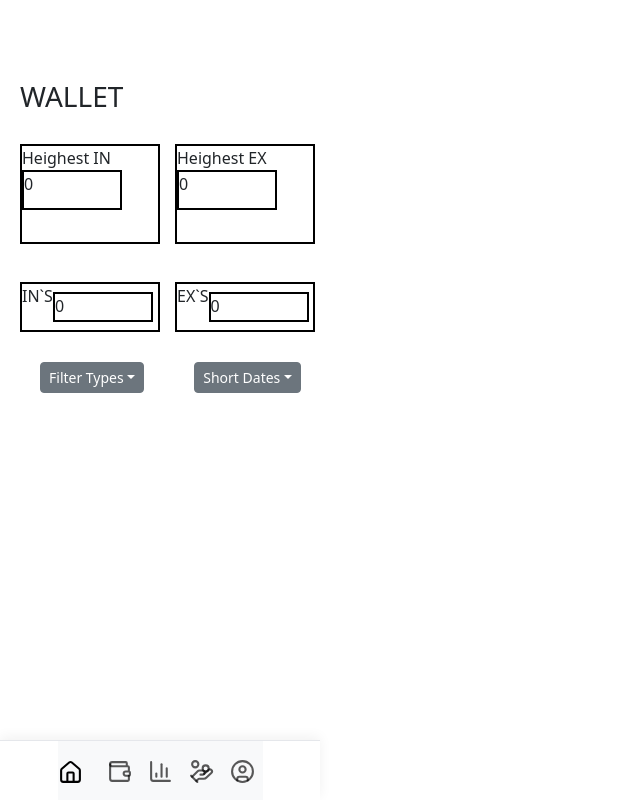
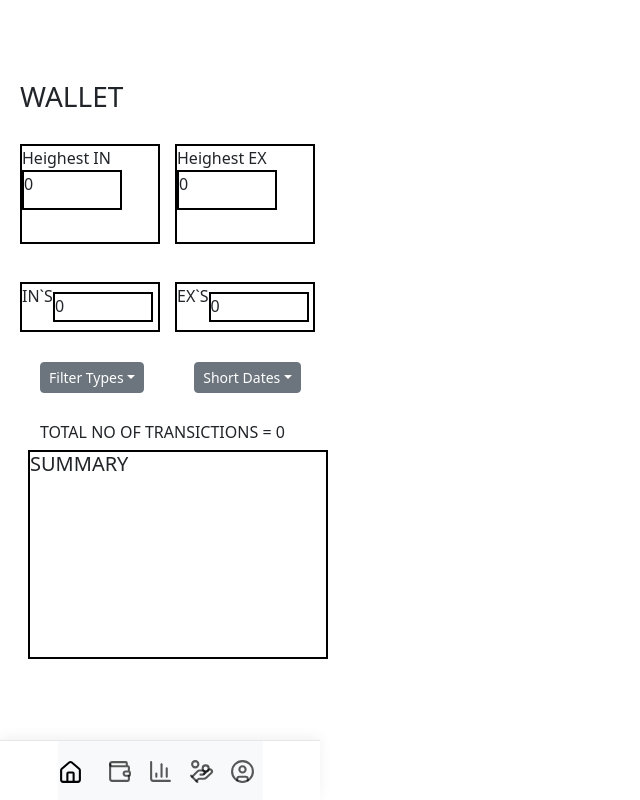
Before and after one commit to shaikhabuhasim0/finixy-expense-tracker, a React (Vite) app: page /Transiction in a window 1280 px wide. Shown: the whole page, without its empty margins (0-640 px from the left). Built offline with nearby package versions, Linux system fonts and the light colour scheme.

Commit message:
transiction box summary component

```diff
--- a/src/App.css
+++ b/src/App.css
@@ -482,3 +482,19 @@ display: flex;
 .btn-group{
   margin-left: 20px;
 }
+
+.totaltransictoiionnnn{
+  margin-top: 30px;
+  margin-left: 20px;
+}
+
+.sumarrybox{
+  border: 2px solid black;
+  height: 209px;
+  width: 300px;
+}
+
+.sumarrybox{
+  margin-left: 8px;
+  margin-top: 5px;
+}
--- a/src/Components/Homepage.jsx
+++ b/src/Components/Homepage.jsx
@@ -5,7 +5,7 @@ import { Link } from "react-router-dom";
 
 export default function Homepage(props) {
   // ye props pass kiye huye hai from app.jsx
-   const { transaction, setTransaction, history, sethistory ,addtrans ,setaddtrans ,currentbalance, setcurrentbalance} = props;
+   const { transaction, setTransaction, history, sethistory ,addtrans ,setaddtrans ,currentbalance, setcurrentbalance , type , setType} = props;
    // upar wale 4
     const [notification , setnotification]=useState("")
 
--- a/src/Components/Transictions.jsx
+++ b/src/Components/Transictions.jsx
@@ -5,7 +5,7 @@ import { useEffect } from "react";
 
 export default function Transictions(props) {
 
-   const { transaction, setTransaction, history, sethistory ,addtrans ,setaddtrans ,currentbalance, setcurrentbalance ,} = props;
+   const { transaction, setTransaction, history, sethistory ,addtrans ,setaddtrans ,currentbalance, setcurrentbalance , type , setType} = props;
 
 const showhighestincome = Math.max(
   ...history
@@ -29,6 +29,13 @@ const totalexpenseofalltime = history
 
   const totaltransictionsofalltime = history
   .filter((item)=>item.type==="income" + item.type==="expence").length
+
+  function alltransictionsinsumarry(){
+
+(setType === "showalltransiction")
+
+
+  }
 
   return (
     <>
@@ -56,7 +63,7 @@ const totalexpenseofalltime = history
     Filter Types
   </button>
   <ul className="dropdown-menu">
-   <li type="button">All Transiction</li>
+   <li type="button" onClick={alltransictionsinsumarry}>All Transiction</li>
    <li type="button">Income</li>
    <li type="button">Expense</li>
   </ul>
@@ -73,6 +80,40 @@ const totalexpenseofalltime = history
   </ul>
 </div>
     </div>
+    <div className="totaltransictoiionnnn">
+      <h6>TOTAL NO OF TRANSICTIONS = {totalincomeofalltime+totalexpenseofalltime}</h6>
+    </div>
+    <div className="sumarrybox">
+      <h5 className="summaryname">SUMMARY</h5>
+
+{(type === "showalltransiction" && {
+
+
+})}
+
+{(type === "showallincomessss" && {
+
+})}
+
+{(type === "showallexpences" && {
+
+})}
+
+        {history.map((item) =>
+
+  (
+
+    <div key={item.id} className={item.type==="income"? "history-type income" : "history-type expence"}>
+      <span>{item.type === "income" ? "+" : "-"} {item.source}</span>
+      <span>
+
+        ₹{item.amount} {item.type === "income" ? " IN" : "  EX"}
+
+      </span>
+    </div>
+
+  ))}
+    </div>
     </>
   )
 }
```
